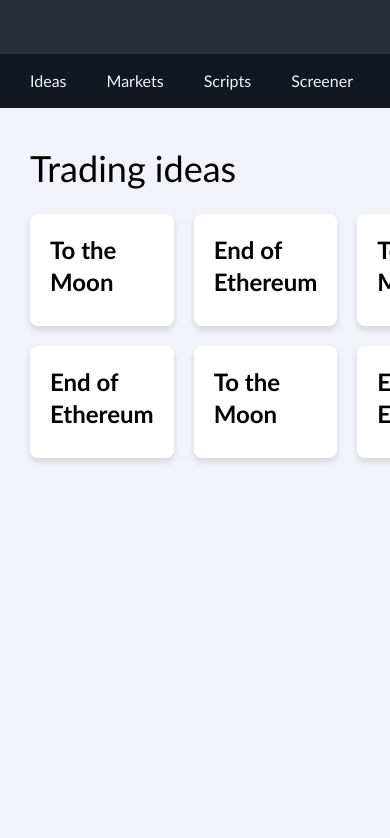
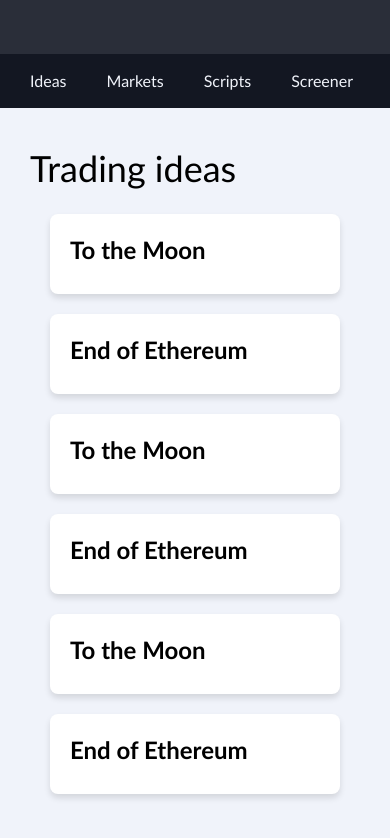
Before and after one commit to Severenit/holy-js-app, a React (Create React App) app: page / in a window 390 px wide. Shown: the top 838 px of the page. Built offline with nearby package versions, Linux system fonts and the light colour scheme.

Commit message:
Add breakpoints

```diff
--- a/src/App.css
+++ b/src/App.css
@@ -81,6 +81,23 @@ body {
     justify-items: stretch;
 }
 
+/* Portrait and Landscape */
+@media screen and (max-width: 992px) {
+    .grids-3-colums {
+        grid-template-columns: repeat(var(--grids-web-2-column-count), 1fr);
+        grid-column-gap: var(--size-grids-web-2-column-gutter);
+        padding: 0 var(--size-grids-web-2-column-offset);
+    }
+}
+
+@media screen and (max-width: 600px) {
+    .grids-3-colums {
+        grid-template-columns: repeat(var(--grids-card-count), 1fr);
+        grid-column-gap: var(--size-grids-card-gutter);
+        padding: 0 var(--size-grids-card-offset);
+    }
+}
+
 .grids-card {
     position: relative;
     max-width: 100%;
```
